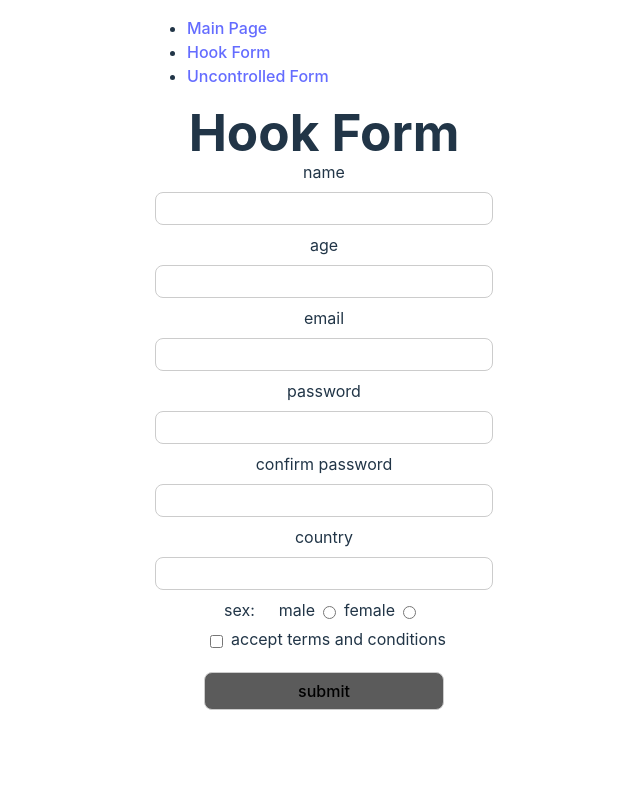
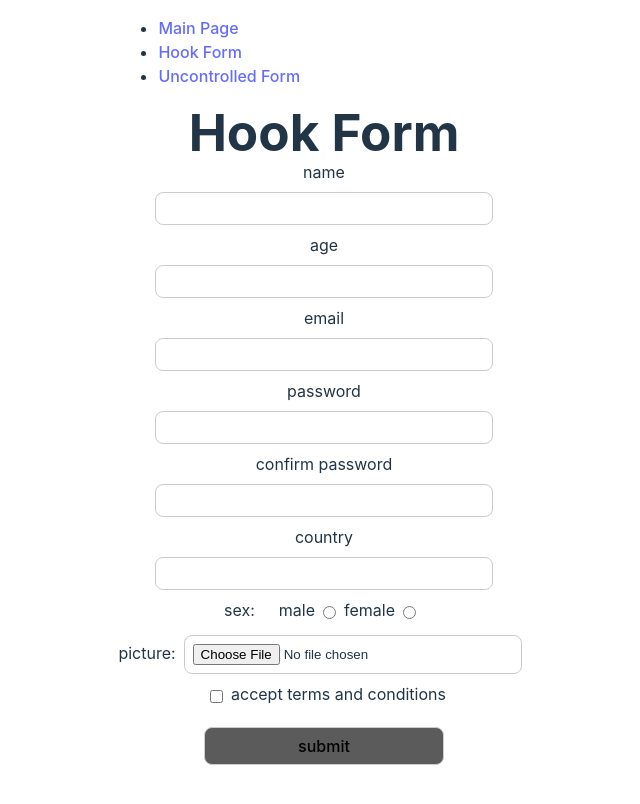
Before and after one commit to xu69ux/react-course, a React (Vite) app: page /hook-form in a window 1280 px wide. Shown: the top 804 px of the page, without its empty margins (316-956 px from the left). Built offline with nearby package versions, Linux system fonts and the light colour scheme.

Commit message:
feat: add image uploader

```diff
--- a/package.json
+++ b/package.json
@@ -20,6 +20,7 @@
     "react-hook-form": "^7.48.2",
     "react-redux": "^8.1.3",
     "react-router-dom": "^6.20.0",
+    "utility-types": "^3.10.0",
     "yup": "^1.3.2"
   },
   "devDependencies": {
--- a/src/components/HookForm.tsx
+++ b/src/components/HookForm.tsx
@@ -21,13 +21,24 @@ function HookForm() {
   const dispatch = useDispatch();
   const navigate = useNavigate();
 
+  const countries = useSelector((state: RootState) => state.form.countries);
+
   const onSubmit = (data: FormData) => {
-    data.submitTime = new Date().toISOString();
-    dispatch(setHookFormData({ data, formName: 'hook' }));
-    navigate('/');
+    if (data.picture) {
+      const reader = new FileReader();
+      reader.onloadend = () => {
+        const updatedData = {
+          ...data,
+          picture: reader.result as string,
+          submitTime: new Date().toISOString(),
+        };
+
+        dispatch(setHookFormData({ data: updatedData, formName: 'hook' }));
+        navigate('/');
+      };
+      reader.readAsDataURL(data.picture[0] as unknown as File);
+    }
   };
-
-  const countries = useSelector((state: RootState) => state.form.countries);
 
   return (
     <div className="container-form">
@@ -35,7 +46,7 @@ function HookForm() {
       <form
         className="hook-form"
         id="hook-form"
-        onSubmit={handleSubmit(onSubmit)}
+        onSubmit={handleSubmit((data) => onSubmit(data as FormData))}
       >
         <label htmlFor="name">name</label>
         <input type="text" {...register('name')} />
@@ -100,6 +111,15 @@ function HookForm() {
           data-error={errors.gender ? errors.gender.message : ''}
         ></div>
 
+        <div>
+          <label htmlFor="picture">picture:</label>
+          <input type="file" {...register('picture')} />
+        </div>
+        <div
+          className="error"
+          data-error={errors.picture ? errors.picture.message : ''}
+        ></div>
+
         <div className="terms">
           <input type="checkbox" {...register('terms')} />
           <label htmlFor="terms">accept terms and conditions</label>
--- a/src/components/MainPage.css
+++ b/src/components/MainPage.css
@@ -34,6 +34,12 @@ td {
   animation: highlight 2s;
 }
 
+img {
+  width: 10rem;
+  height: auto;
+  padding: 0.3rem;
+}
+
 @keyframes highlight {
   from {
     background-color: #fff;
--- a/src/components/MainPage.tsx
+++ b/src/components/MainPage.tsx
@@ -19,12 +19,13 @@ function MainPage() {
       return '';
     }
     const date = new Date(time);
-    const hours = date.getHours();
+    const day = String(date.getDate()).padStart(2, '0');
+    const month = String(date.getMonth() + 1).padStart(2, '0');
+    const year = date.getFullYear();
+
+    const hours = String(date.getHours()).padStart(2, '0');
     const minutes = String(date.getMinutes()).padStart(2, '0');
     const seconds = String(date.getSeconds()).padStart(2, '0');
-    const day = date.getDate();
-    const month = date.getMonth() + 1;
-    const year = date.getFullYear();
     return `${day}-${month}-${year} ${hours}:${minutes}:${seconds}`;
   }
 
@@ -68,6 +69,16 @@ function MainPage() {
               <td>{hookFormData.gender}</td>
             </tr>
             <tr>
+              <td>Picture:</td>
+              <td>
+                {hookFormData.picture ? (
+                  <img src={hookFormData.picture} alt="Uploaded" />
+                ) : (
+                  ''
+                )}
+              </td>
+            </tr>
+            <tr>
               <td>Terms:</td>
               <td>{hookFormData.terms ? 'true' : ''}</td>
             </tr>
@@ -79,7 +90,6 @@ function MainPage() {
 
   const renderUncontrolledFormData = () => {
     const tableClass = lastUpdatedForm === 'uncontrolled' ? 'new-data' : '';
-
     return (
       <div className="uncontrolled-form-data">
         <h2>Uncontrolled Form Data</h2>
@@ -118,6 +128,14 @@ function MainPage() {
               <td>{uncontrolledFormData.gender}</td>
             </tr>
             <tr>
+              <td>Picture:</td>
+              {uncontrolledFormData.picture ? (
+                <img src={uncontrolledFormData.picture} alt="Uploaded" />
+              ) : (
+                ''
+              )}
+            </tr>
+            <tr>
               <td>Terms:</td>
               <td>{uncontrolledFormData.terms ? 'true' : ''}</td>
             </tr>
--- a/src/components/UncontrolledForm.tsx
+++ b/src/components/UncontrolledForm.tsx
@@ -17,42 +17,54 @@ export default function UncontrolledForm() {
   const genderRef = useRef<HTMLInputElement>(null);
   const countryRef = useRef<HTMLInputElement>(null);
   const termsRef = useRef<HTMLInputElement>(null);
+  const pictureRef = useRef<HTMLInputElement>(null);
 
   const dispatch = useDispatch();
   const navigate = useNavigate();
+
   const countries = useSelector((state: RootState) => state.form.countries);
   const [errors, setErrors] = useState<{ [key: string]: string }>({});
 
-  const handleSubmit = (e: FormEvent) => {
-    e.preventDefault();
+  const handleSubmit = async (event: FormEvent) => {
+    event.preventDefault();
 
-    const data: FormData = {
-      name: nameRef.current?.value ?? '',
-      age: Number(ageRef.current?.value) ?? 0,
-      email: emailRef.current?.value ?? '',
-      password: passwordRef.current?.value ?? '',
-      confirmPassword: confirmPasswordRef.current?.value ?? '',
-      gender: genderRef.current?.value ?? '',
-      country: countryRef.current?.value ?? '',
-      terms: termsRef.current?.checked ?? false,
+    const tempData: FormData = {
+      name: nameRef.current?.value || '',
+      age: Number(ageRef.current?.value) || 0,
+      email: emailRef.current?.value || '',
+      password: passwordRef.current?.value || '',
+      confirmPassword: confirmPasswordRef.current?.value || '',
+      gender: genderRef.current?.value || '',
+      country: countryRef.current?.value || '',
+      terms: termsRef.current?.checked || false,
+      picture: null,
       submitTime: new Date().toISOString(),
     };
 
+    if (pictureRef.current?.files?.length) {
+      const reader = new FileReader();
+      reader.onloadend = () => {
+        tempData.picture = reader.result as string;
         try {
-      SCHEMA.validateSync(data, { abortEarly: false });
+          SCHEMA.validate(tempData, { abortEarly: false });
           setErrors({});
-      dispatch(setUncontrolledFormData({ data, formName: 'uncontrolled' }));
+          dispatch(
+            setUncontrolledFormData({
+              data: tempData,
+              formName: 'uncontrolled',
+            })
+          );
           navigate('/');
         } catch (err) {
           if (err instanceof yup.ValidationError) {
             const validationErrors = err.inner.reduce((errors, error) => {
-          if (typeof error.path === 'string') {
-            return { ...errors, [error.path]: error.message };
-          }
-          return errors;
+              return { ...errors, [error.path as string]: error.message };
             }, {});
             setErrors(validationErrors);
           }
+        }
+      };
+      reader.readAsDataURL(pictureRef.current.files[0]);
     }
   };
 
@@ -104,6 +116,12 @@ export default function UncontrolledForm() {
         </div>
         <div className="error" data-error={errors.gender || ''}></div>
 
+        <div className="picture">
+          <label htmlFor="picture">picture:</label>
+          <input type="file" ref={pictureRef} />
+        </div>
+        <div className="error" data-error={errors.picture || ''}></div>
+
         <div className="terms">
           <input type="checkbox" ref={termsRef} />
           <label htmlFor="terms">accept terms and conditions</label>
--- a/src/constants.ts
+++ b/src/constants.ts
@@ -87,4 +87,20 @@ export const SCHEMA = yup.object().shape({
     .bool()
     .oneOf([true], '⚠️ You must accept the terms and conditions')
     .required(),
+  picture: yup
+    .mixed()
+    .test('File presence', 'Image is required', (value) =>
+      (value as FileList)[0] ? true : false
+    )
+    .test('fileSize', 'File size must be less than 1MB', (value) => {
+      const file = (value as FileList)[0];
+      return file ? file.size < 1024 * 1024 : false;
+    })
+    .test('fileType', 'Unsupported File Format', (value) => {
+      const file = (value as FileList)[0];
+      const extension = file
+        ? file.name.slice(file.name.lastIndexOf('.')).toLowerCase()
+        : '';
+      return ['.jpeg', '.jpg', '.png'].includes(extension);
+    }),
 });
--- a/src/redux/formSlice.ts
+++ b/src/redux/formSlice.ts
@@ -7,6 +7,7 @@ type FormState = {
   hookFormData: FormData;
   countries: string[];
   lastUpdatedForm: string | null;
+  submitTime?: string;
 };
 
 const formSlice = createSlice({
--- a/src/types.ts
+++ b/src/types.ts
@@ -7,6 +7,7 @@ export interface FormData {
   gender: string;
   country: string;
   terms: boolean;
+  picture: string | null;
   submitTime?: string;
 }
 
```
Also changed, not shown: 1 other file (tests, documents, lock files or other folders). Lines whose indentation alone changed are shown as unchanged.
